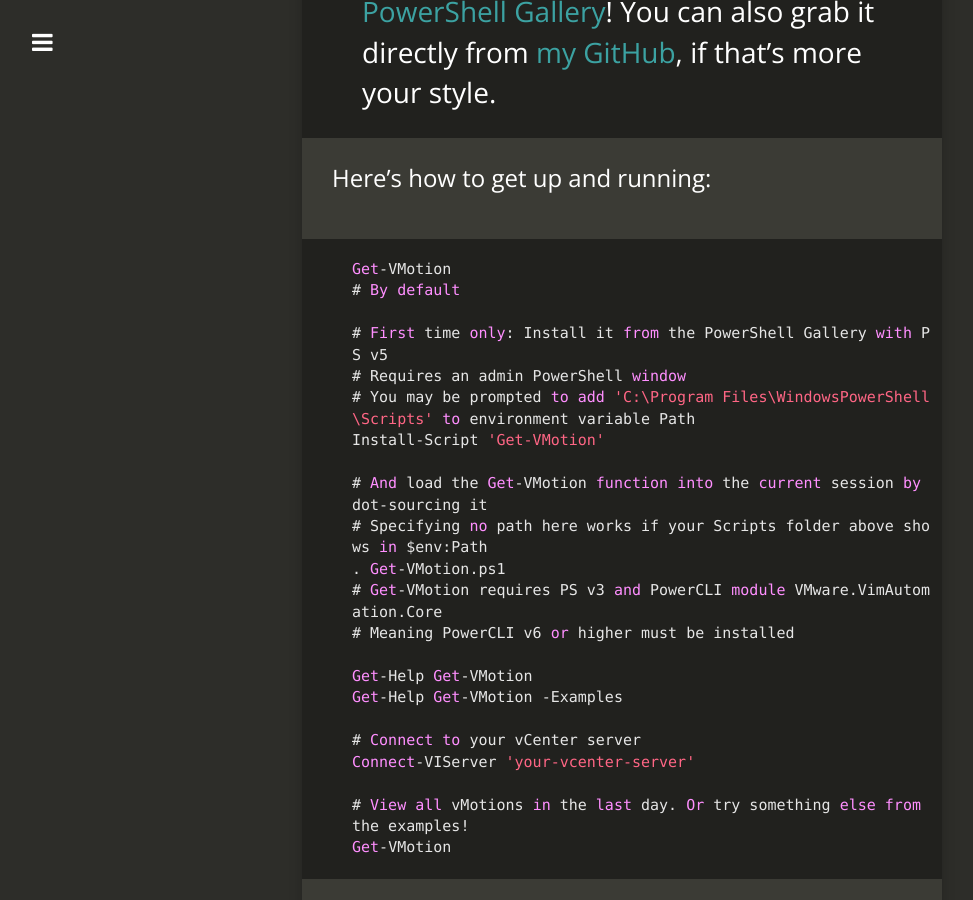
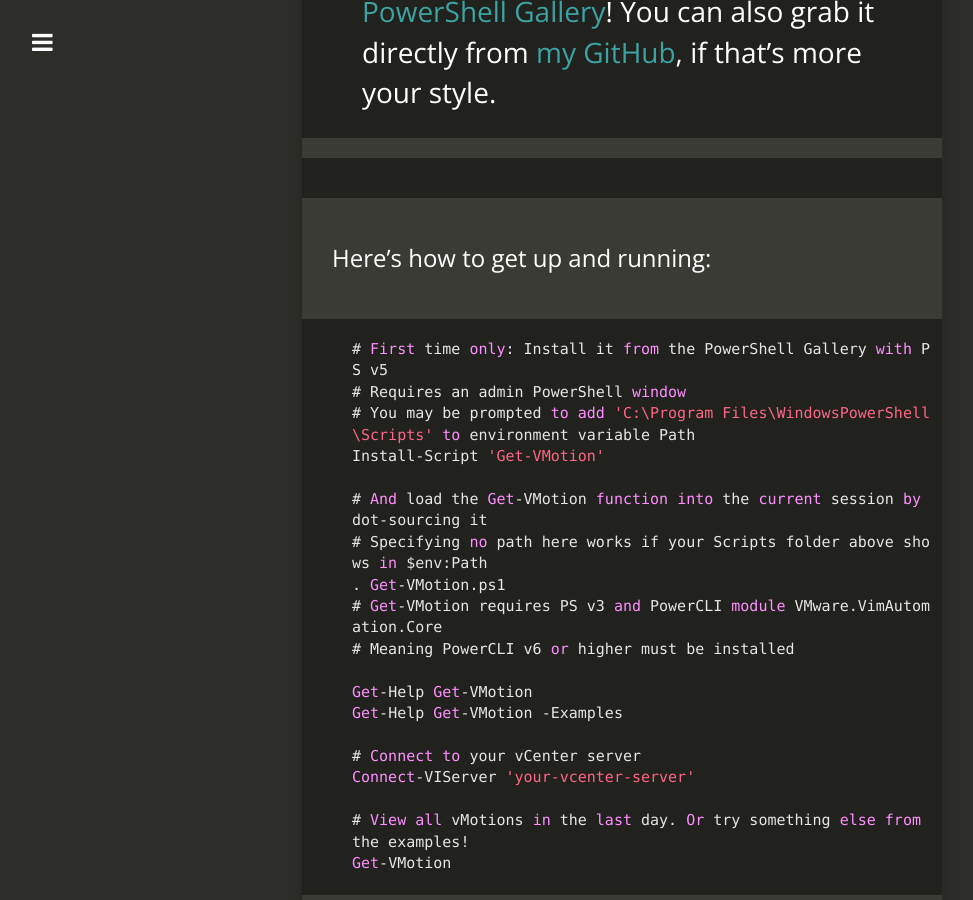
Before and after one commit to brianbunke/brianbunke.github.io, a Jekyll site: the page built from _posts/2017-01-03-get-vmotion.md, in a window 1280 px wide and 900 px high, scrolled down 795 px. Shown: the whole window, without its empty margins (18-991 px from the left). Built offline with Jekyll 4.4.1, drawn with Linux system fonts in a browser that asks for light colours; nearby versions of some CDN libraries.

Commit message:
Fix #1 someday

````diff
--- a/_posts/2017-01-03-get-vmotion.md
+++ b/_posts/2017-01-03-get-vmotion.md
@@ -19,12 +19,12 @@
 
 > tl;dr - You can [find Get-VMotion] on the [PowerShell Gallery]! You can also grab it directly from [my GitHub], if that's more your style.
 
+```posh
+```
+
 Here's how to get up and running:
 
-```posh
-Get-VMotion
-# By default
-
+```powershell
 # First time only: Install it from the PowerShell Gallery with PS v5
 # Requires an admin PowerShell window
 # You may be prompted to add 'C:\Program Files\WindowsPowerShell\Scripts' to environment variable Path
````
